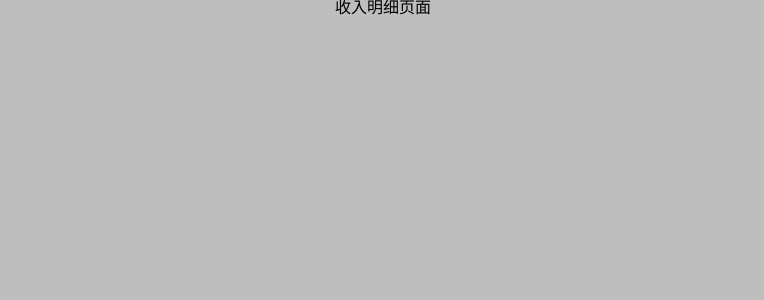
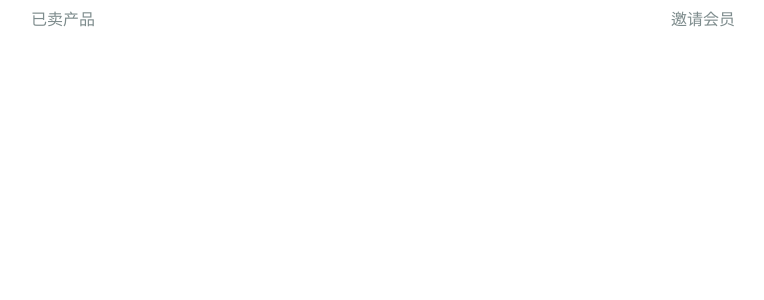
Before and after one commit to KingJA/higo_front, a Vue app: page /#/incomeDetail in a window 1280 px wide. Shown: the top 300 px of the page, without its empty margins (257-1021 px from the left). Built offline with nearby package versions, Linux system fonts and the light colour scheme.

Commit message:
finish main

```diff
--- a/src/App.vue
+++ b/src/App.vue
@@ -13,7 +13,6 @@ export default {
 <style>
 #app {
   text-align: center;
-  background:#bebebe;
   height: 100%;
 
 }
--- a/src/components/IncomeDetail.vue
+++ b/src/components/IncomeDetail.vue
@@ -1,6 +1,16 @@
 <template>
-  <div class="hello">
-    收入明细页面
+  <div class="income">
+    <div class="tabs">
+      <div class="tab_item">
+        <router-link to="/selledProduct">已卖产品</router-link>
+      </div>
+      <div class="tab_item">
+        <router-link to="/invitedMebber">邀请会员</router-link>
+      </div>
+    </div>
+    <keep-alive>
+      <router-view></router-view>
+    </keep-alive>
   </div>
 </template>
 
@@ -16,5 +26,13 @@
 </script>
 
 <!-- Add "scoped" attribute to limit CSS to this component only -->
-<style scoped>
+<style lang="stylus" rel="stylesheet/stylus">
+
+  .tabs
+    display flex
+    line-height 40px
+    .tab_item
+      flex 1
+      display inline-block
+      line-height 40px
 </style>
--- /dev/null
+++ b/src/components/InvitedMebber.vue
@@ -0,0 +1,20 @@
+<template>
+  <div class="hello">
+    邀请会员页面
+  </div>
+</template>
+
+<script>
+  export default {
+    name: 'HelloWorld',
+    data() {
+      return {
+        msg: 'Welcome to Your Vue.js App'
+      }
+    }
+  }
+</script>
+
+<!-- Add "scoped" attribute to limit CSS to this component only -->
+<style scoped>
+</style>
--- /dev/null
+++ b/src/components/SelledProduct.vue
@@ -0,0 +1,20 @@
+<template>
+  <div class="hello">
+    已售产品页面
+  </div>
+</template>
+
+<script>
+  export default {
+    name: 'HelloWorld',
+    data() {
+      return {
+        msg: 'Welcome to Your Vue.js App'
+      }
+    }
+  }
+</script>
+
+<!-- Add "scoped" attribute to limit CSS to this component only -->
+<style scoped>
+</style>
--- a/src/router/index.js
+++ b/src/router/index.js
@@ -5,6 +5,8 @@ import IncomeDetail from '@/components/IncomeDetail'
 import CashDetail from '@/components/CashDetail'
 import GeneralizeLink from '@/components/GeneralizeLink'
 import GoCash from '@/components/GoCash'
+import SelledProduct from '@/components/SelledProduct'
+import InvitedMebber from '@/components/InvitedMebber'
 
 Vue.use(Router)
 
@@ -35,5 +37,15 @@ export default new Router({
       name: 'GoCash',
       component: GoCash
     },
+    {
+      path: '/selledProduct',
+      name: 'SelledProduct',
+      component: SelledProduct
+    },
+    {
+      path: '/invitedMebber',
+      name: 'InvitedMebber',
+      component: InvitedMebber
+    },
   ]
 })
```
